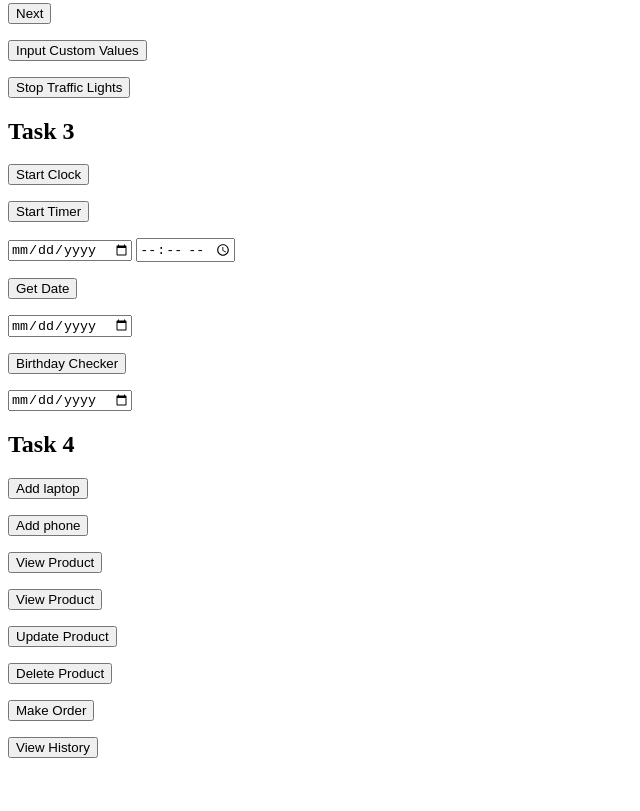
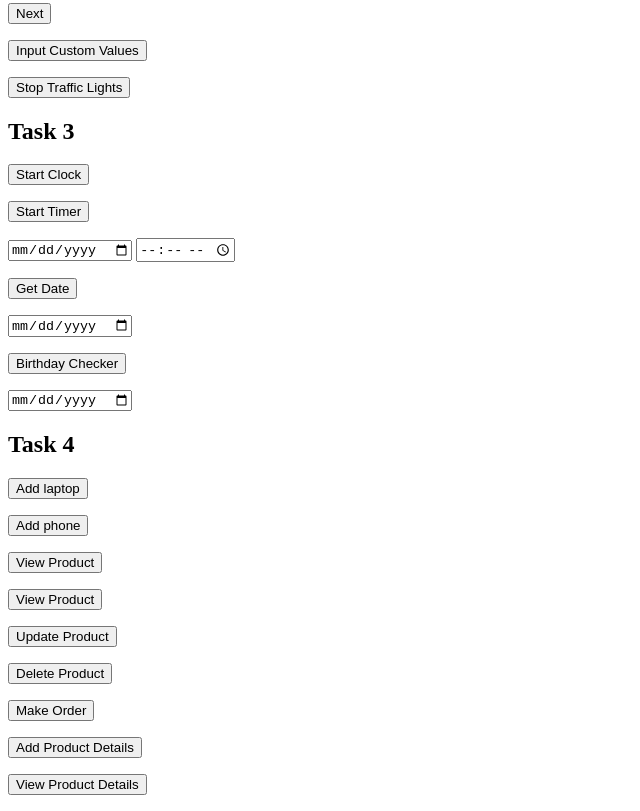
Before and after one commit to denys-samoilov/Web-Design-Projects, a plain HTML site: page LR5/LR5.html in a window 1280 px wide. Shown: the part 402-1213 px from the top of the page, without its empty margins (0-640 px from the left). Before the commit the page ends 1176 px from the top, so only its background shows below. Drawn offline with Linux system fonts and the light colour scheme.

Commit message:
Updated LR5 (again)

```diff
--- a/LR5/LR5.html
+++ b/LR5/LR5.html
@@ -57,6 +57,9 @@
 
     <p><button onclick = "makeOrder(0)">Make Order</button></p></p>
 
-    <p><button onclick = "viewHistory()">View History</button></p>
+    <p><button onclick = "addProductDetails(0, 'Laptop characteristics are placed here')">Add Product Details</button></p>
+
+    <p><button onclick = "viewProductDetails(0)">View Product Details</button></p>
+
 
 </body>
--- a/LR5/LR5.js
+++ b/LR5/LR5.js
@@ -337,6 +337,7 @@ function addProductDetails(id, details) {
     }
 
     productDetails.set(productsMap.get(id), details);
+    alert("Details added");
 }
 
 function viewProductDetails(id) {
@@ -351,7 +352,7 @@ function viewProductDetails(id) {
         return;
     }
 
-    alert(`Details for ${product.name}: ${productDetails.get(product)}`);
+    alert("Details for " + product.name + ": " + productDetails.get(product));
 }
 
 function addHistory(id){
```
